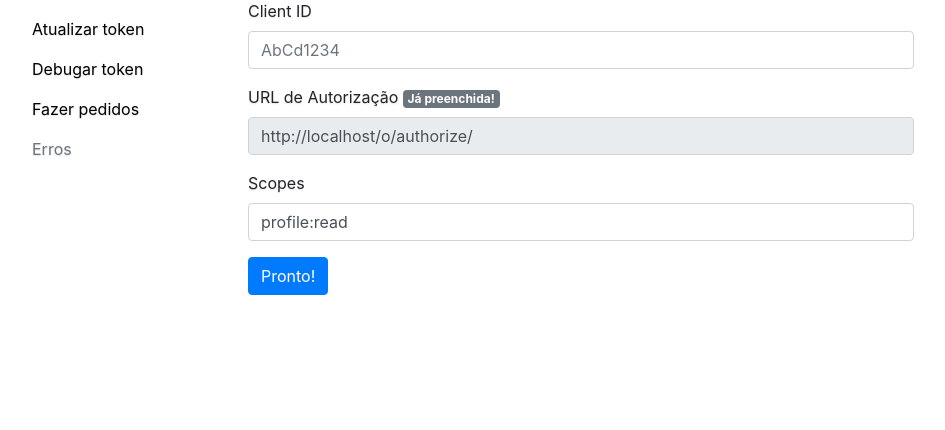
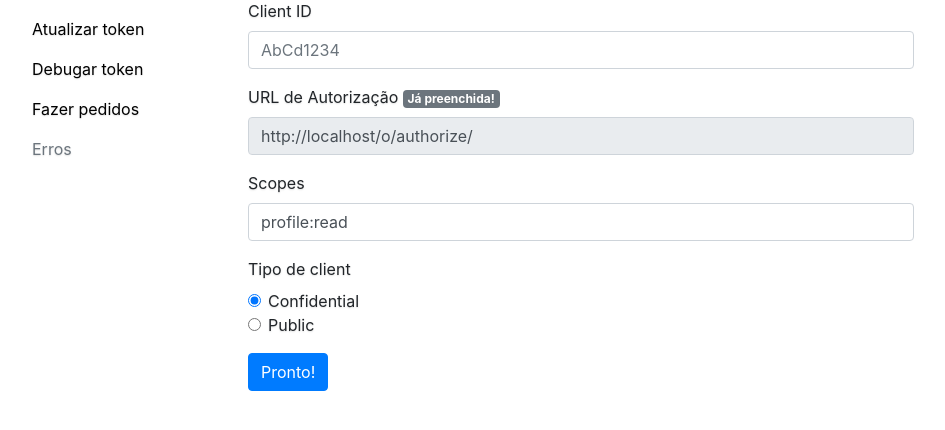
Before and after one commit to Unicaronas/Unicaronas, a Django app: page /o/consumer/ in a window 1280 px wide, after a click on "Pedir acesso". Shown: the part 291-721 px from the top of the page, without its empty margins (175-1120 px from the left). Run offline with Django 3.2, Linux system fonts and the light colour scheme; parts of the project's set-up code (start-up, migrations or seed data) failed here and were passed over; some libraries are stand-ins or nearby versions.

Commit message:
updated consumer to support PKCE

```diff
--- a/oauth/templates/oauth/consumer.html
+++ b/oauth/templates/oauth/consumer.html
@@ -14,6 +14,8 @@
     <link rel="stylesheet" href="https://maxcdn.bootstrapcdn.com/bootstrap/4.1.0/css/bootstrap.min.css">
     <!-- Custom styles for this template -->
     <link rel="stylesheet" type="text/css" href="{% static 'oauth/css/consumer.css' %}">
+    <script src="https://cdn.jsdelivr.net/npm/js-cookie@2/src/js.cookie.min.js"></script>
+    <script src="https://cdnjs.cloudflare.com/ajax/libs/crypto-js/3.1.9-1/crypto-js.min.js"></script>
 </head>
 
 <body data-gr-c-s-loaded="true">
@@ -53,9 +55,6 @@
                                         <kbd>profile:read</kbd> em <b>scope</b>
                                     </li>
                                     <li>
-                                        <kbd>confidential</kbd> em <b>client_type</b>
-                                    </li>
-                                    <li>
                                         <kbd>authorization-code</kbd> em <b>authorization_grant_type</b>
                                     </li>
                                 </ul>
@@ -81,6 +80,21 @@
                             <div class="form-group">
                                 <label for="auth_scopes">Scopes</label>
                                 <input class="form-control" type="text" id="auth_scopes" value="profile:read">
+                            </div>
+                            <div class="form-group" id="client_type">
+                                <label for="auth_scopes">Tipo de client</label>
+                                <div class="form-check">
+                                    <input name="client_type" class="form-check-input" type="radio" value="confidential" checked>
+                                    <label class="form-check-label" for="exampleRadios1">
+                                        Confidential
+                                    </label>
+                                </div>
+                                <div class="form-check">
+                                    <input name="client_type" class="form-check-input" type="radio" value="public">
+                                    <label class="form-check-label" for="exampleRadios2">
+                                        Public
+                                    </label>
+                                </div>
                             </div>
                             <div class="form-group">
                                 <button class="btn btn-primary" onclick="request_access()">Pronto!</button>
@@ -260,7 +274,15 @@
         var auth_url = $('#auth_url').val();
         var redirect_uri = $('#current_url').text();
         var scope = $('#auth_scopes').val();
-        var redirect = auth_url + '?client_id=' + client_id + '&response_type=' + response_type + '&state=' + state + '&redirect_uri=' + redirect_uri + '&scope=' + scope;
+        var client_type = get_client_type();
+        if (client_type == 'public') {
+            var code_challenge = create_code_challenge();
+            var code_challenge_method = 'S256';
+            var redirect = auth_url + '?client_id=' + client_id + '&response_type=' + response_type + '&state=' + state + '&redirect_uri=' + redirect_uri + '&scope=' + scope + '&code_challenge=' + code_challenge + '&code_challenge_method=' + code_challenge_method;
+        }
+        else {
+            var redirect = auth_url + '?client_id=' + client_id + '&response_type=' + response_type + '&state=' + state + '&redirect_uri=' + redirect_uri + '&scope=' + scope;
+        }
         document.location.href = redirect;
     }
 
@@ -286,12 +308,20 @@
         var app_secret = $("#client_secret").val();
         var redirect_url = $('#current_url').text();
         var grant_type = 'authorization_code';
+        var client_type = get_client_type();
 
+        var data = { code: code, redirect_uri: redirect_url, grant_type: grant_type };
+        if (client_type == 'public') {
+            data['code_verifier'] = get_code_verfier();
+            data['client_id'] = app_id;
+        }
         $.ajax({
             url: exchange_url,
             type: 'POST',
-            data: { code: code, redirect_uri: redirect_url, grant_type: grant_type },
+            data: data,
             beforeSend: function(request) {
+                if (client_type == 'public')
+                    return;
                 request.setRequestHeader("Authorization", "Basic " + btoa(app_id + ":" + app_secret));
             },
             success: update_refresh_page,
@@ -305,12 +335,18 @@
         var app_id = $("#client_id2").val();
         var app_secret = $("#client_secret").val();
         var grant_type = 'refresh_token';
-
+        var client_type = get_client_type();
+        var data = { refresh_token: refresh_token, grant_type: grant_type };
+        if (client_type == 'public') {
+            data['client_id'] = app_id;
+        }
         $.ajax({
             url: exchange_url,
             type: 'POST',
-            data: { refresh_token: refresh_token, grant_type: grant_type },
+            data: data,
             beforeSend: function(request) {
+                if (client_type == 'public')
+                    return;
                 request.setRequestHeader("Authorization", "Basic " + btoa(app_id + ":" + app_secret));
             },
             success: update_refresh_page,
@@ -356,6 +392,55 @@
             }
         })
     }
+
+    function base64URLEncode(str) {
+        return str.toString('base64')
+            .replace(/\+/g, '-')
+            .replace(/\//g, '_')
+            .replace(/=/g, '');
+    }
+
+    function create_code_verifier() {
+        var code_verifier = generateRandomString(64);
+        Cookies.set('code_verifier', code_verifier);
+        return code_verifier;
+    }
+
+    function get_code_verfier(argument) {
+        return Cookies.get('code_verifier');
+    }
+
+    function create_code_challenge() {
+        var code_verifier = create_code_verifier();
+        var code_challenge = base64URL(CryptoJS.SHA256(code_verifier));
+        Cookies.set('code_challenge', code_challenge);
+        return code_challenge;
+    }
+
+    function set_client_type(client_type) {
+        Cookies.set('consumer_client_type', client_type);
+    }
+
+    function get_client_type() {
+        var client_type = Cookies.get('consumer_client_type');
+        if (!location.search || !client_type) {
+            client_type = $('#client_type input:radio:checked').val();
+            set_client_type(client_type);
+        }
+        return client_type;
+    }
+
+    function generateRandomString(length) {
+        var text = "";
+        var possible = "ABCDEFGHIJKLMNOPQRSTUVWXYZabcdefghijklmnopqrstuvwxyz0123456789";
+        for (var i = 0; i < length; i++) {
+            text += possible.charAt(Math.floor(Math.random() * possible.length));
+        }
+        return text;
+    }
+    function base64URL(string) {
+        return btoa(string).replace(/=/g, '').replace(/\+/g, '-').replace(/\//g, '_')
+    }
     </script>
 </body>
 
```
Also changed, not shown: oauth/static/oauth/js/randombytes.js (added, +9 -0 lines), oauth/static/oauth/js/sha256.js (added).
